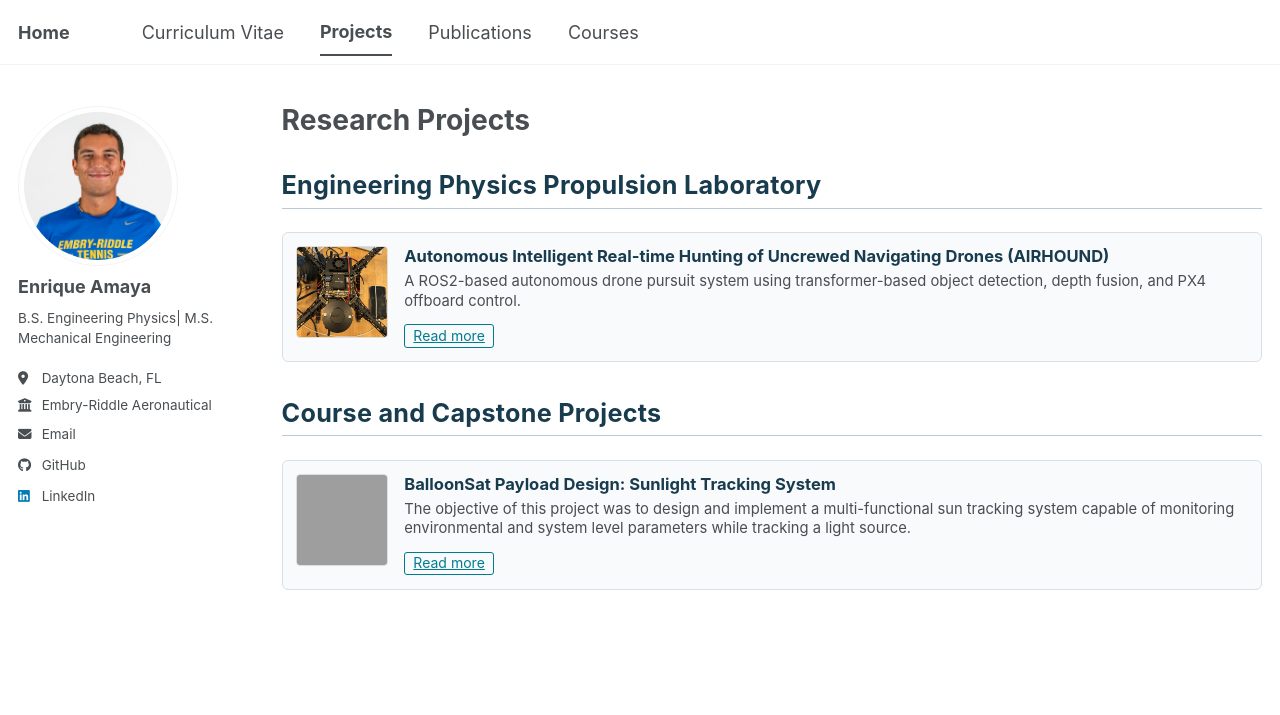
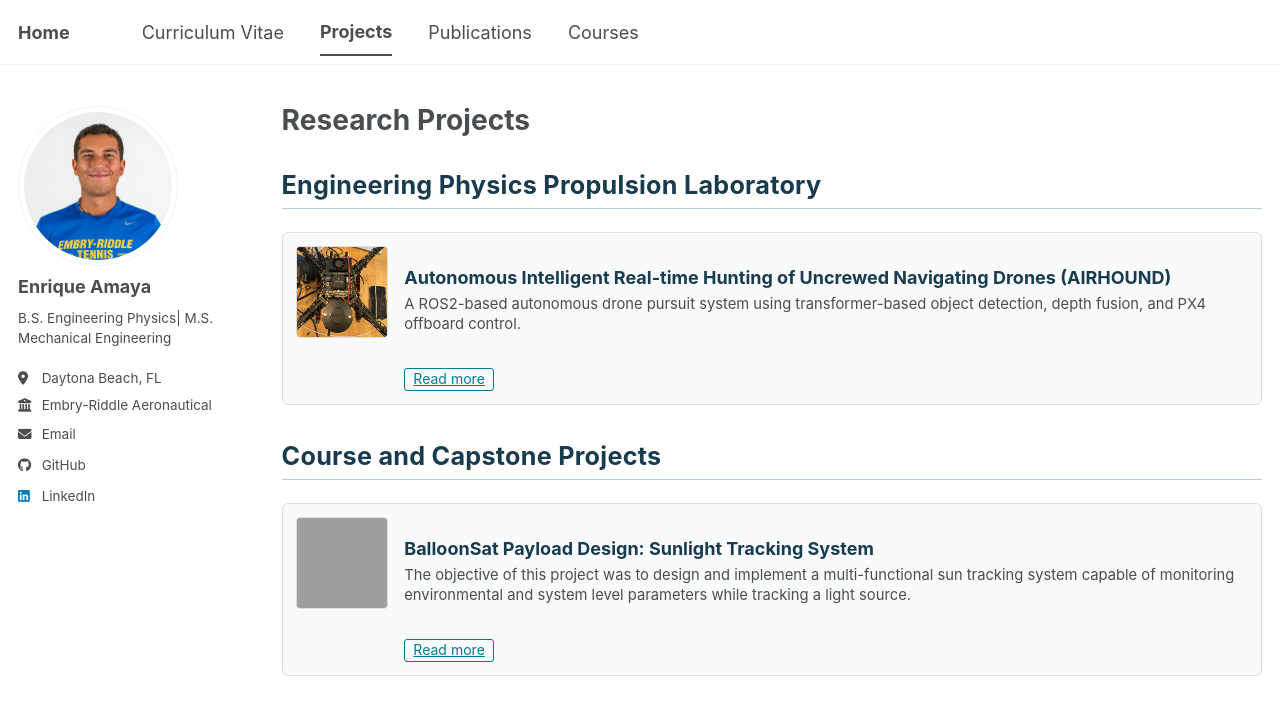
Before and after one commit to kikeamaya/kikeamaya.github.io, a Jekyll site: the page built from _pages/projects.html, in a window 1280 px wide. Shown: the top 715 px of the page. Built offline with Jekyll 4.4.1, drawn with Linux system fonts in a browser that asks for light colours; a style sheet for code colours, icons or effects is not loaded; grey boxes are pictures that could not be loaded.

Commit message:
Publication card formatting, project card title fix, and included link to SPIE collaborators

```diff
--- a/_includes/archive-single-cv.html
+++ b/_includes/archive-single-cv.html
@@ -27,12 +27,12 @@
     {% endif %}
 
     <div class="project-card__content">
-      <h3 class="archive__item-title" itemprop="headline">
+      <h3 class="project-card__title" itemprop="headline">
         {{ title }}
       </h3>
 
       {% if post.excerpt %}
-        <p class="archive__item-excerpt" itemprop="description">
+        <p class="project-card__excerpt" itemprop="description">
           {{ post.excerpt | markdownify | remove: "<p>" | remove: "</p>" }}
         </p>
       {% endif %}
--- a/_sass/_custom_projects.scss
+++ b/_sass/_custom_projects.scss
@@ -7,7 +7,7 @@
   border: 1px solid #d7e0e6;
   border-radius: 6px;
   background: #f8fafc;
-  transition: border-color 0.2s ease, box-shaow 0.2s ease, transform 0.2s ease;
+  transition: border-color 0.2s ease, box-shadow 0.2s ease, transform 0.2s ease;
 }
 
 .project-card:hover
@@ -47,7 +47,7 @@
   min-width: 0;
 }
 
-.project-card .archive__item-title
+.project-card__title
 {
   margin: 0 0 0.25rem;
   color: #183b4e;
@@ -56,7 +56,7 @@
   line-height: 1.25;
 }
 
-.project-card .archive__item-excerpt
+ .project-card__excerpt
  {
   margin: 0 0 0.5rem;
   font-size: 0.82em;
@@ -79,6 +79,7 @@
  {
   background: #e5f5f6;
   color: #005d6c;
+  text-decoration: none;
 }
 
 .project-section-title {
```
Also changed, not shown: _publications/erau-beyond-article.md (+1 -1 lines), _publications/spie-manuscript.md (+1 -1 lines).
